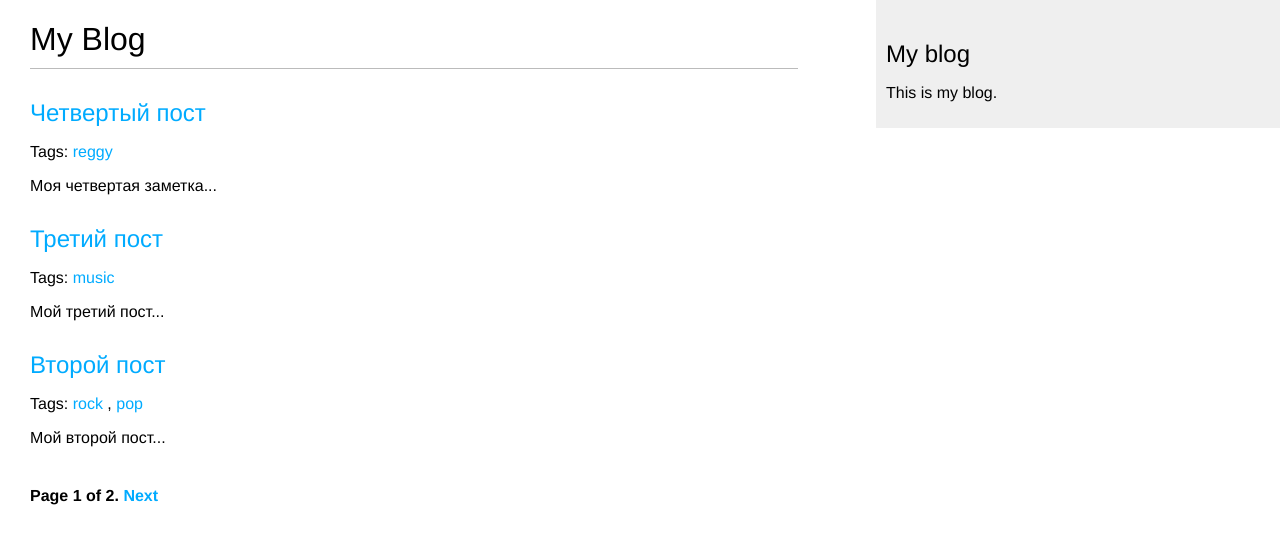
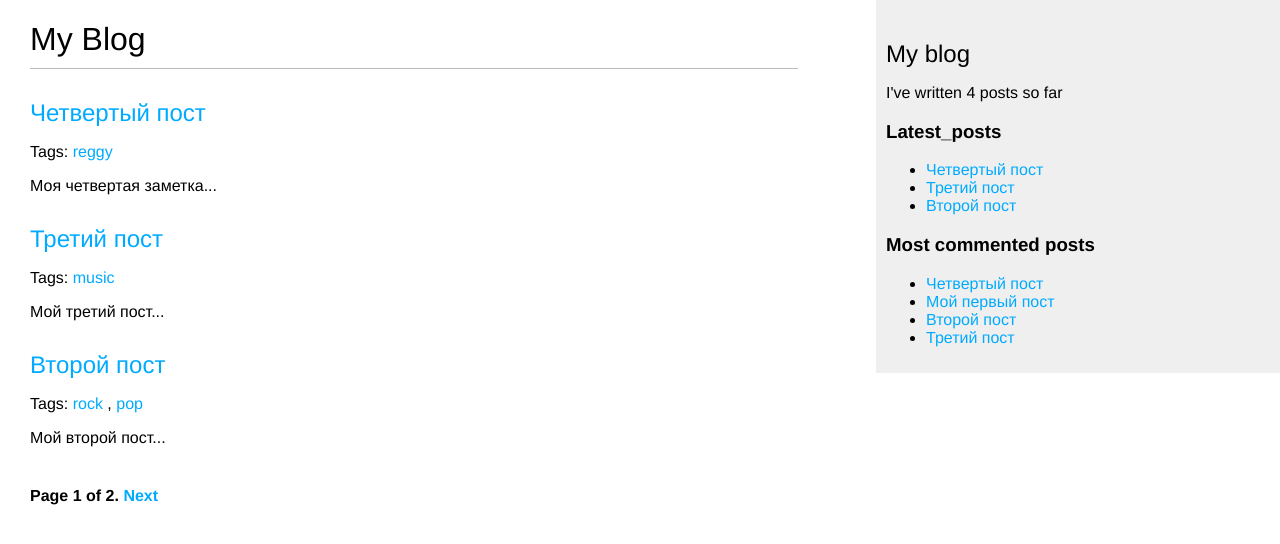
Before and after one commit to romanov-eu/DjangoBlog, a Django app: page /blog/ in a window 1280 px wide. Shown: the top 544 px of the page. Run offline with Django 3.2, Linux system fonts and the light colour scheme; data comes from the database, SQL or seed files in the repository.

Commit message:
Added own tags function

```diff
--- a/blog/templates/blog/base.html
+++ b/blog/templates/blog/base.html
@@ -1,3 +1,4 @@
+{% load blog_tags %}
 {% load static %}
 <!DOCTYPE html>
 <html>
@@ -12,7 +13,19 @@
   </div>
   <div id="sidebar">
     <h2>My blog</h2>
-      <p>This is my blog.</p>
+    <p>I've written {% total_posts %} posts so far</p>
+    <h3>Latest_posts</h3>
+      {% show_latest_posts 3 %}
+
+    <h3>Most commented posts</h3>
+      {% get_most_commented_posts as most_commented_posts %}
+    <ul>
+    {% for post in most_commented_posts %}
+      <li>
+        <a href="{{ post.get_absolute_url }}">{{ post.title }}</a>
+      </li>
+    {% endfor %}
+    </ul>
   </div>
 </body>
 </html>
--- /dev/null
+++ b/blog/templates/blog/post/latest_posts.html
@@ -0,0 +1,7 @@
+<ul>
+    {% for post in latest_posts %}
+      <li>
+        <a href="{{ post.get_absolute_url }}">{{ post.title }}</a>
+      </li>
+    {% endfor %}
+    </ul>
--- /dev/null
+++ b/blog/templatetags/blog_tags.py
@@ -0,0 +1,31 @@
+from django import template
+from ..models import Post
+from django.db.models import Count
+
+""" from django.utils.safestring import mark_safe
+import markdown """
+
+
+register = template.Library()
+
+@register.simple_tag
+def total_posts():
+    return Post.published.count()
+
+@register.simple_tag
+def get_most_commented_posts(count=5):
+    return Post.published.annotate(
+               total_comments=Count('comments')
+           ).order_by('-total_comments')[:count]
+
+
+#  Страница 73
+@register.inclusion_tag('blog/post/latest_posts.html')
+def show_latest_posts(count=5):
+    latest_posts = Post.published.order_by('-publish')[:count]
+    return {'latest_posts': latest_posts}
+
+
+""" @register.filter(name='markdown')
+def markdown_format(text):
+    return mark_safe(markdown.markdown(text)) """
```
Also changed, not shown: 1 other file.
